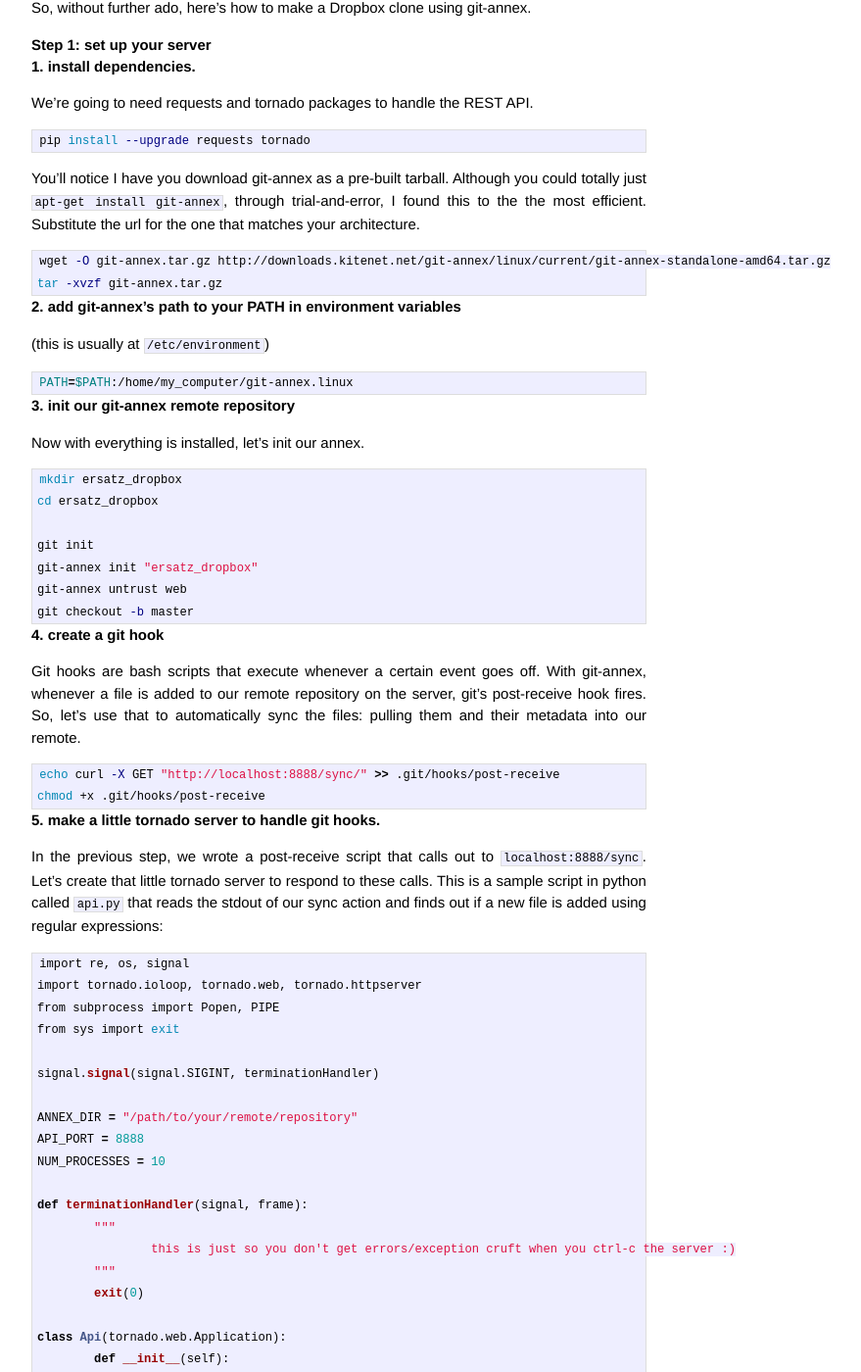
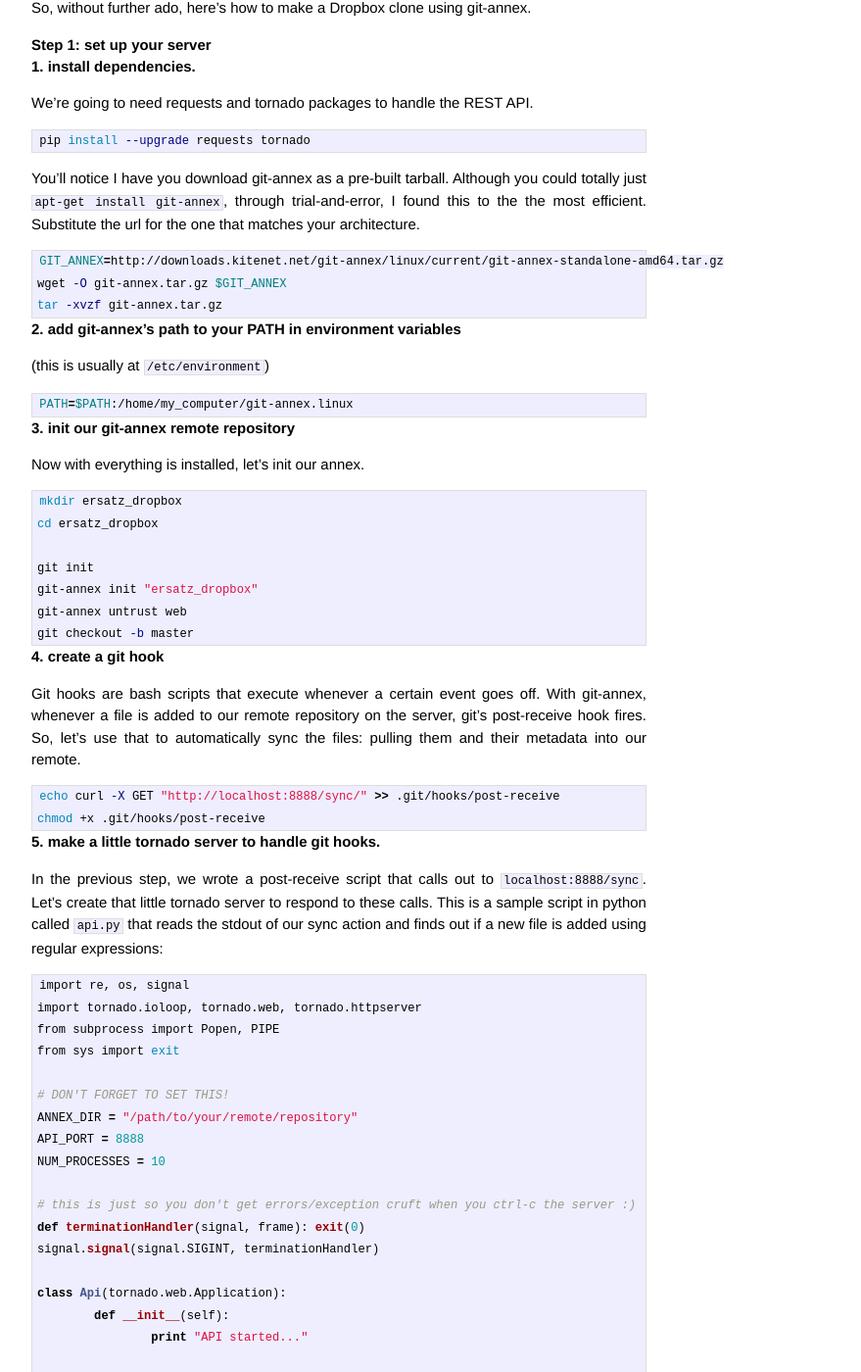
Before and after one commit to harlo/harlo.github.io, a Jekyll site: the page built from _posts/2014-04-16-so_im_excited_about_git-annex.markdown, in a window 1280 px wide and 1400 px high, scrolled down 765 px. Shown: the whole window at 98% size, without its empty margins (294-1173 px from the left). Built offline with Jekyll 4.4.1, drawn with Linux system fonts in a browser that asks for light colours; Markdown is read by kramdown in place of the engine named in the settings; some of the changed text lies outside the part shown.

Commit message:
now with pictures

```diff
--- a/_posts/2014-04-16-so_im_excited_about_git-annex.markdown
+++ b/_posts/2014-04-16-so_im_excited_about_git-annex.markdown
@@ -2,7 +2,7 @@
 layout: post
 title:  "So, I'm excited about git-annex"
 date:   2014-04-16 08:52:17
-categories: how-to
+tags: git-annex how-to
 ---
 
 If you work in an organization like a newsroom, it might seem the world runs on Dropbox.  Which is kind of a shame for a few reasons:
@@ -33,7 +33,8 @@
 You'll notice I have you download git-annex as a pre-built tarball. Although you could totally just `apt-get install git-annex`, through trial-and-error, I found this to the the most efficient.  Substitute the url for the one that matches your architecture.
 
 {% highlight bash %}
-wget -O git-annex.tar.gz http://downloads.kitenet.net/git-annex/linux/current/git-annex-standalone-amd64.tar.gz
+GIT_ANNEX=http://downloads.kitenet.net/git-annex/linux/current/git-annex-standalone-amd64.tar.gz
+wget -O git-annex.tar.gz $GIT_ANNEX
 tar -xvzf git-annex.tar.gz
 {% endhighlight %}
 
@@ -78,17 +79,14 @@
 from subprocess import Popen, PIPE
 from sys import exit
 
-signal.signal(signal.SIGINT, terminationHandler)
-
+# DON'T FORGET TO SET THIS!
 ANNEX_DIR = "/path/to/your/remote/repository"
 API_PORT = 8888
 NUM_PROCESSES = 10
 
-def terminationHandler(signal, frame):
-	"""
-		this is just so you don't get errors/exception cruft when you ctrl-c the server :)
-	"""
-	exit(0)
+# this is just so you don't get errors/exception cruft when you ctrl-c the server :)
+def terminationHandler(signal, frame): exit(0)
+signal.signal(signal.SIGINT, terminationHandler)
 
 class Api(tornado.web.Application):
 	def __init__(self):
```
Also changed, not shown: other parts of _posts/2014-04-16-so_im_excited_about_git-annex.markdown (+9 -4 lines), assets/images/2014/04/16/so_im_excited_about_git-annex/no_synced_files.png (added), assets/images/2014/04/16/so_im_excited_about_git-annex/synced_files.png (added), 1 other file.
